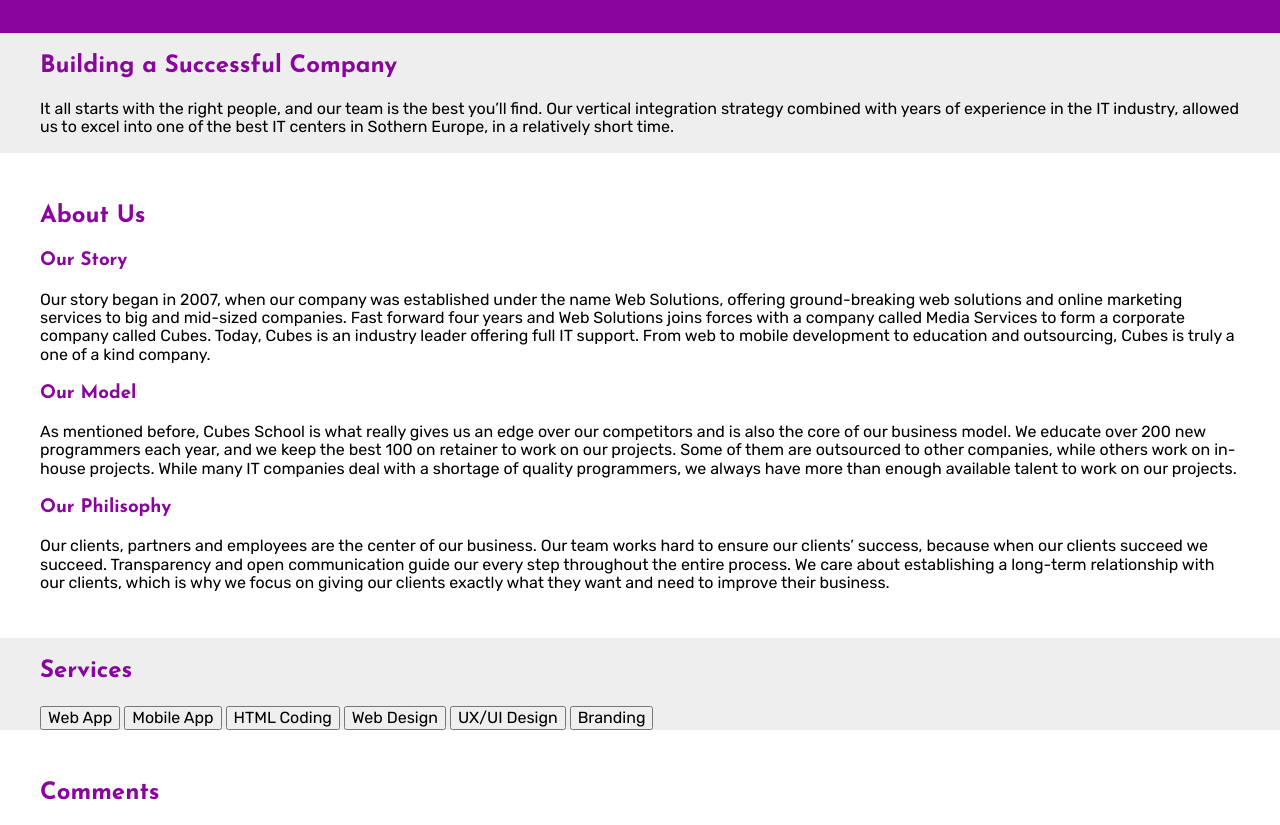
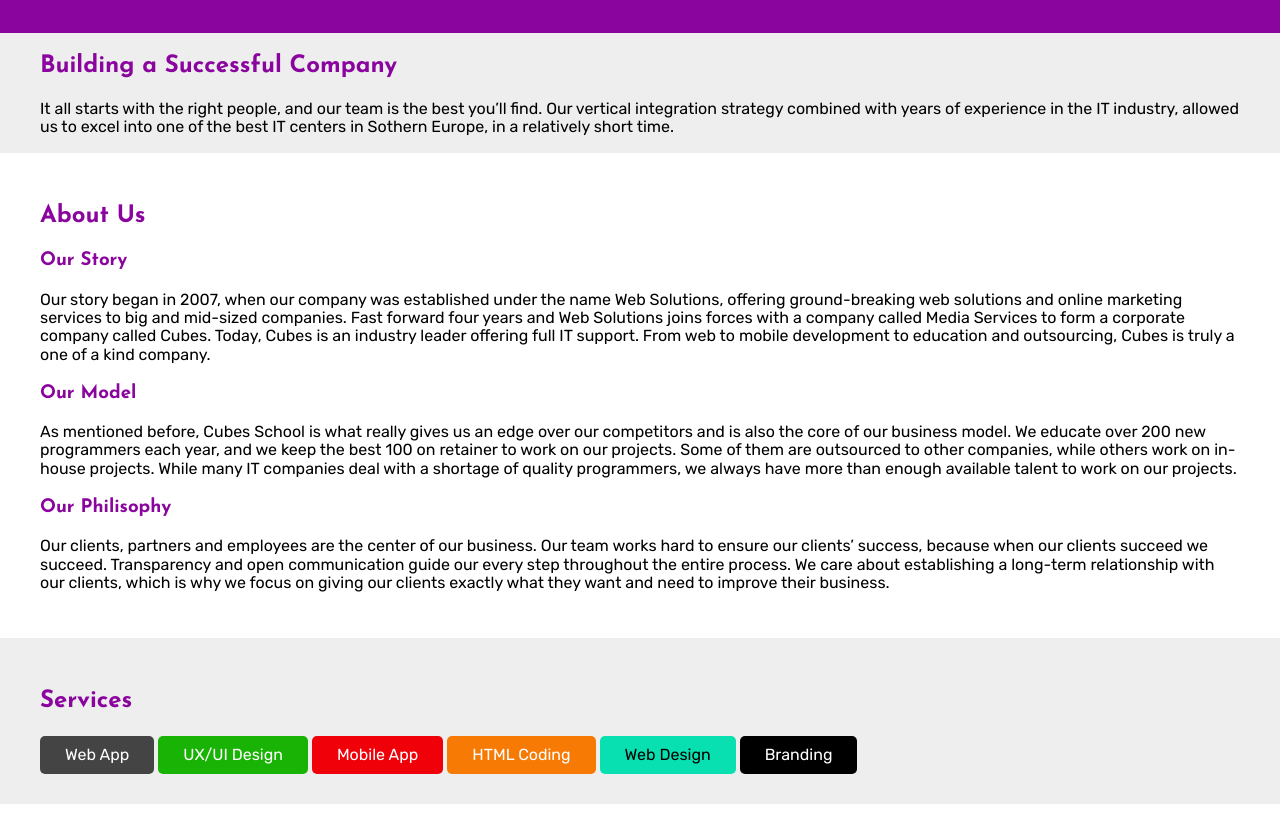
Before and after one commit to Micah816/learningSass, a plain HTML site: page public_html/index.html in a window 1280 px wide. Shown: the part 107-932 px from the top of the page. Drawn offline with nearby package versions, Linux system fonts and the light colour scheme; files that its build step writes are made by us from their sources.

Commit message:
Invisible class and @extend

```diff
--- a/public_html/index.html
+++ b/public_html/index.html
@@ -88,12 +88,13 @@
         <section id="service" class="service-section">
             <div class="container">
                 <h2>Services</h2>
-                <button>Web App</button>
-                <button>Mobile App</button>
-                <button>HTML Coding</button>
-                <button>Web Design</button>
-                <button>UX/UI Design</button>
-                <button>Branding</button>
+                <button class=" btn-default">Web App</button>
+                <button class=" btn-success">UX/UI Design</button>
+                <button  class=" btn-danger">Mobile App</button>
+                <button class="btn-warning">HTML Coding</button>
+                <button class=" btn-info">Web Design</button>
+                <button class=" btn-dark">Branding</button>
+
             </div><!-- container -->
         </section>
 
--- /dev/null
+++ b/public_html/scss/partials/_components.scss
@@ -0,0 +1,52 @@
+$btn-default:$dark-gray;
+$btn-default-color:$white;
+$btn-danger:$red;
+$btn-dark-color:$black;
+$btn-success:$green;
+$btn-warning:$orange;
+$btn-info:$cyan;
+$btn-dark:$black;
+
+
+
+%btn{
+    display: inline-block;
+    padding: 10px 25px;
+    border:none;
+
+    border-radius: 5px;
+    -moz-border-radius: 5px;
+    -webkit-border-radius: 5px;
+    -o-border-radius:5px;
+    cursor:pointer;
+}
+.btn-default{
+    @extend %btn;
+    background-color: $btn-default;
+    color:$btn-default-color;
+}
+.btn-danger{
+    @extend %btn;
+    background-color: $btn-danger;
+    color:$btn-default-color;
+}
+.btn-success{
+    @extend %btn;
+    background-color: $btn-success;
+    color:$btn-default-color;
+}
+.btn-warning{
+    @extend %btn;
+    background-color: $btn-warning;
+    color:$btn-default-color;
+}
+.btn-info{
+    @extend %btn;
+    background-color:$btn-info ;
+    color:$btn-dark-color;
+}
+.btn-dark{
+    @extend %btn;
+    background-color: $btn-dark;
+    color:$btn-default-color;
+}
--- a/public_html/scss/partials/_serviceSection.scss
+++ b/public_html/scss/partials/_serviceSection.scss
@@ -1,9 +1,3 @@
-/*
-To change this license header, choose License Headers in Project Properties.
-To change this template file, choose Tools | Templates
-and open the template in the editor.
-*/
-/*
-    Created on : Sep 13, 2019, 12:58:12 PM
-    Author     : frontend
-*/
+.service-section{
+    padding: 30px 0;
+}
--- a/public_html/scss/them.scss
+++ b/public_html/scss/them.scss
@@ -1,4 +1,5 @@
 @import "partials/_varijables.scss";
+@import "partials/_components.scss";
 @import "partials/_fonts.scss";
 @import "partials/_reset.scss";
 @import "partials/_base.scss";
```
Also changed, not shown: public_html/css/them.css, 1 other file.
